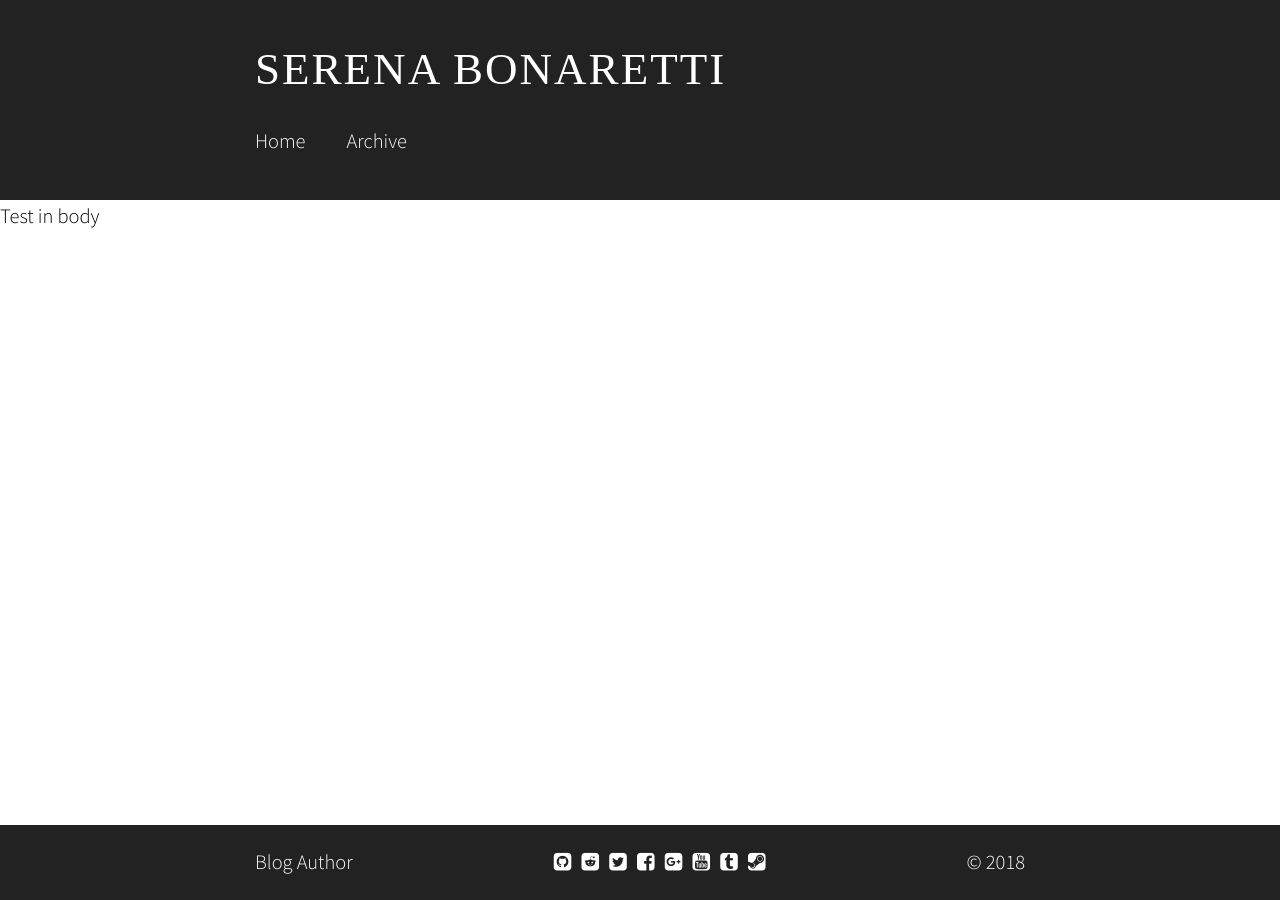
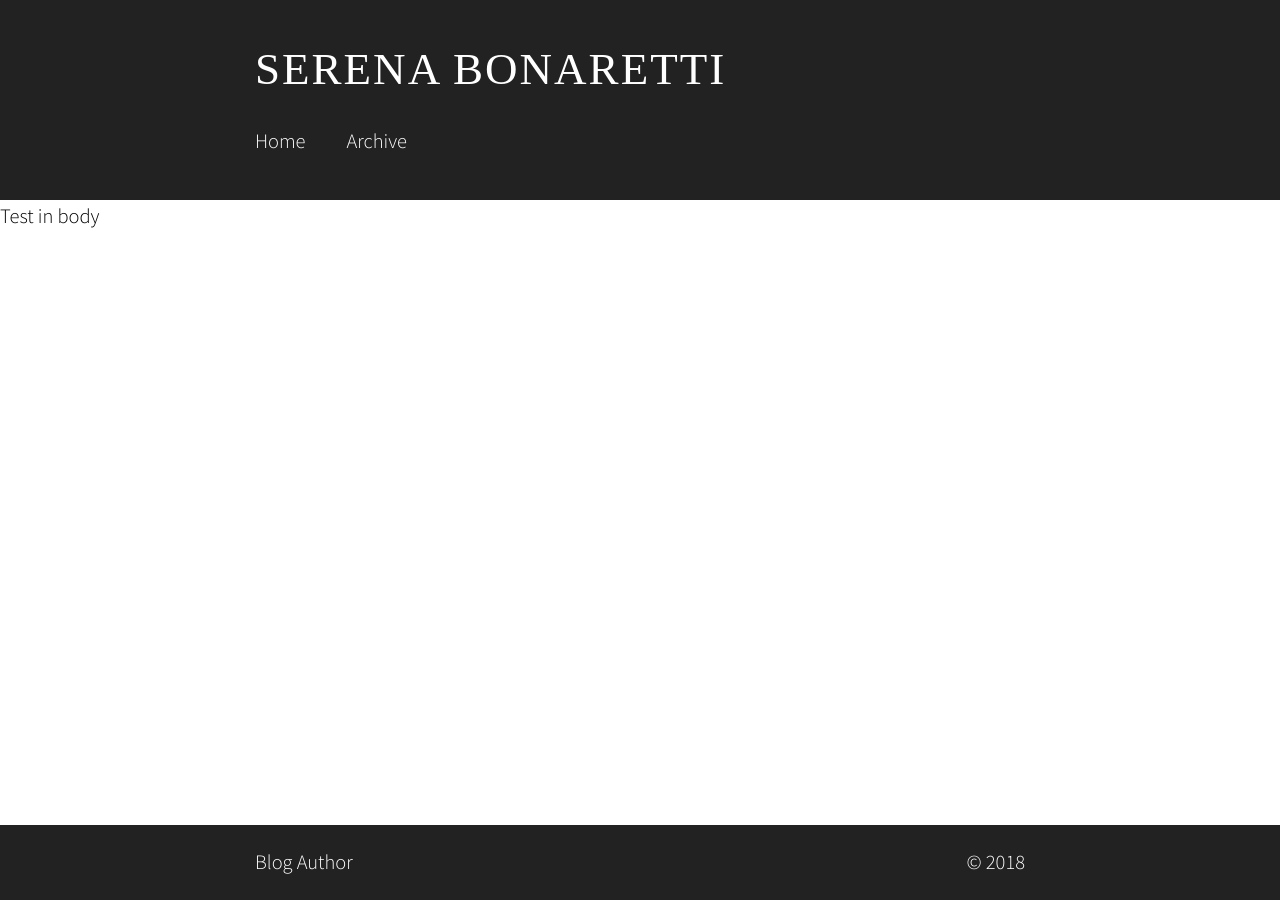
Before and after one commit to sbonaretti/sbonaretti.github.io, a Jekyll site: the page built from index.html, in a window 1280 px wide. Built offline with Jekyll 4.4.1, drawn with Linux system fonts in a browser that asks for light colours; some web fonts are replaced; the list of posts is cut into pages by our own code.

Commit message:
commented out symbols for media

```diff
--- a/_layouts/blank.html
+++ b/_layouts/blank.html
@@ -23,6 +23,6 @@
 {{ content }}
 <footer>
   <span><a href="{{ site.url }}">{% if page.author %}{{ page.author }}{% else %}{{site.author}}{% endif %}</a></span>
-  <span>{% for link_hash in site.links %}{% for link in link_hash %}<a href="{{ link[1].url }}"><i class="fa fa-{{ link[0] }}{% if link[1].square %}-square{% endif %}"></i></a>{% endfor %}{% endfor %}</span>
+  <!--<span>{% for link_hash in site.links %}{% for link in link_hash %}<a href="{{ link[1].url }}"><i class="fa fa-{{ link[0] }}{% if link[1].square %}-square{% endif %}"></i></a>{% endfor %}{% endfor %}</span> -->
   <span>© {{ site.time | date: "%Y" }}</span>
 </footer>
```
